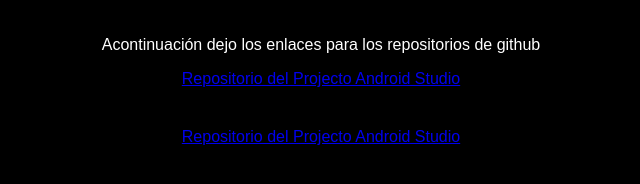
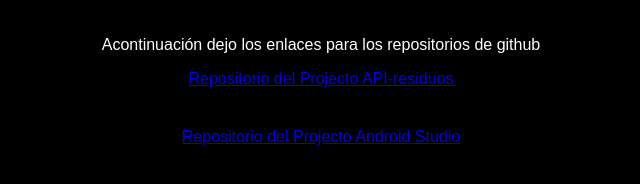
Before and after one commit to erlyn-xz1/SubeYDescarga, a plain HTML site: page index.html in a window 1280 px wide. Shown: the part 188-372 px from the top of the page, 319-959 px from the left. Drawn offline with Linux system fonts and the light colour scheme.

Commit message:
Actualización de los enlaces de repositorio

```diff
--- a/index.html
+++ b/index.html
@@ -13,7 +13,7 @@
     <a href="./app-release.apk" class="download-button" download="mi_aplicacion.apk">Descargar APK</a>
 
     <p>Acontinuación dejo los enlaces para los repositorios de github</p>
-    <a href="https://github.com/erlyn-xz1/TB4.git">Repositorio del Projecto Android Studio</a>
+    <a href="https://github.com/erlyn-xz1/api-residuos.gitt">Repositorio del Projecto API-residuos</a>
     <p></p>
     <a href="https://github.com/erlyn-xz1/TB4.git">Repositorio del Projecto Android Studio</a>
 
```
